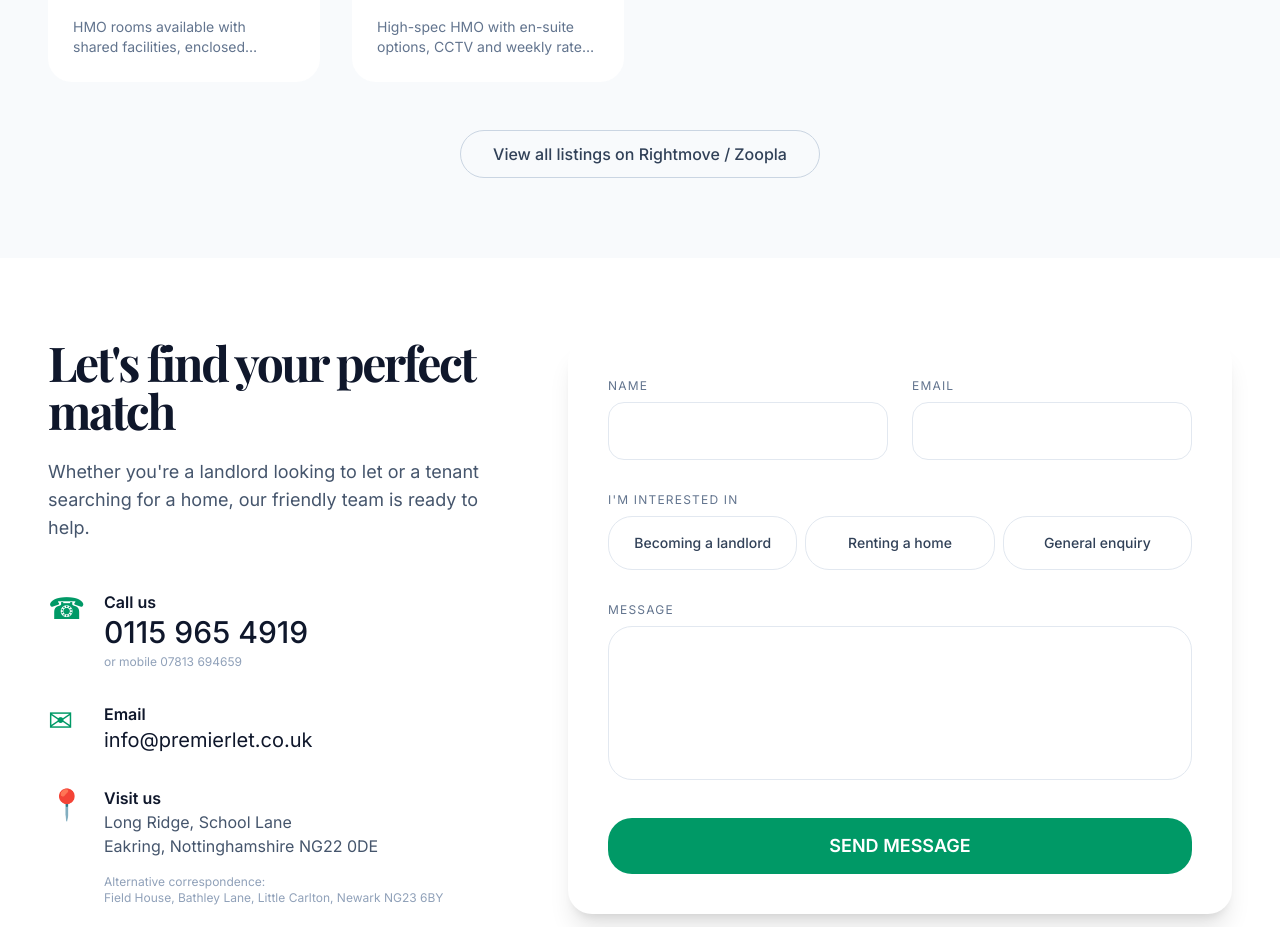
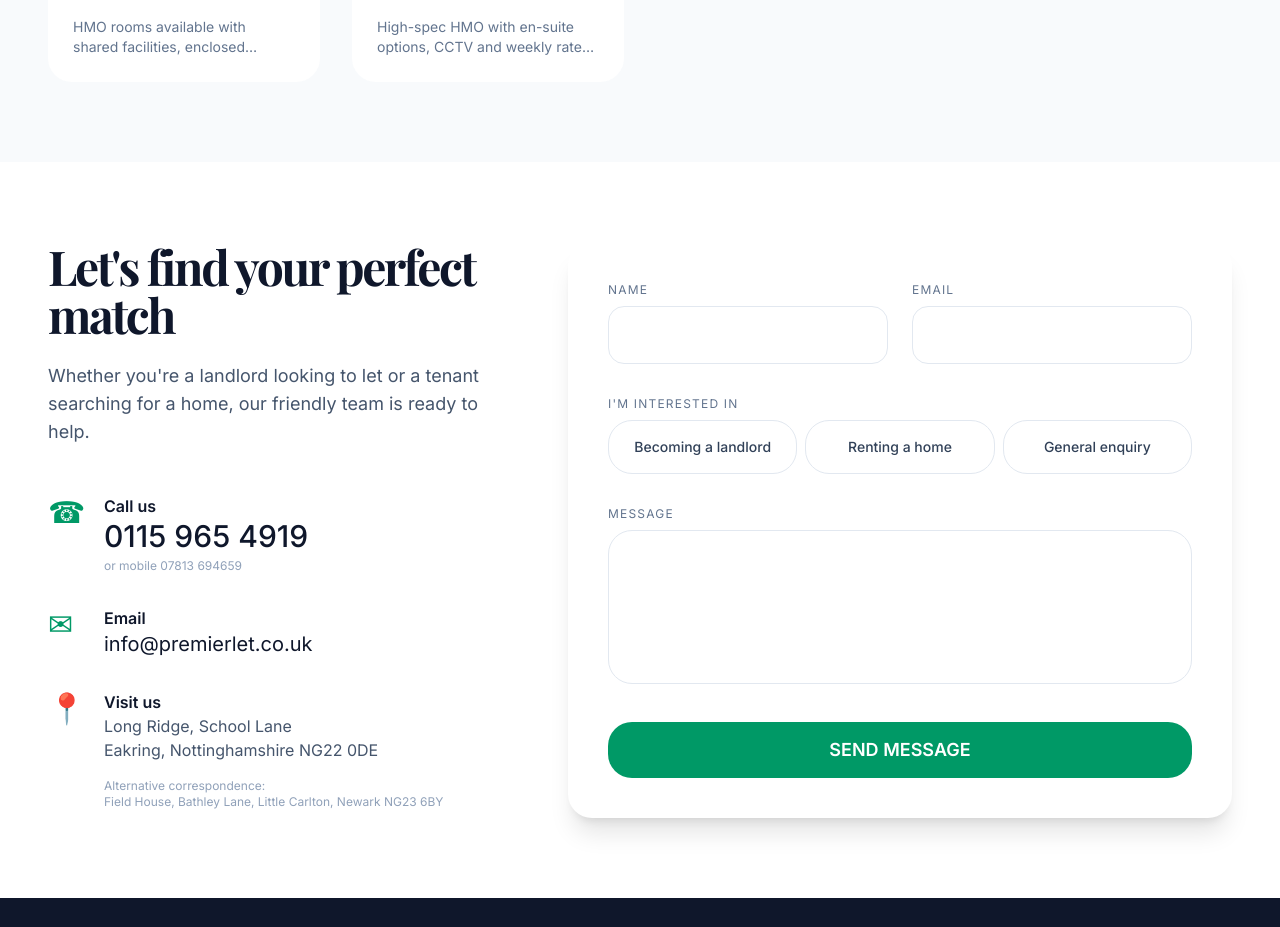
Before and after one commit to jokerai0799/jokerai0799-premierlet-2026-04-03, a Next.js app: page / in a window 1280 px wide. Shown: the part 3240-4167 px from the top of the page. Built offline with nearby package versions, Linux system fonts and the light colour scheme.

Commit message:
Remove external listings button from properties section

```diff
--- a/src/app/page.tsx
+++ b/src/app/page.tsx
@@ -410,14 +410,6 @@ export default function Home() {
             )}
           </div>
 
-          <div className="mt-12 text-center">
-            <button
-              onClick={() => alert('In a real deployment this would link to a full Rightmove/Zoopla feed or dynamic CMS listings.\n\nAll current properties are shown above.')}
-              className="mx-auto flex h-12 items-center gap-x-2 rounded-3xl border border-slate-300 px-8 font-medium text-slate-700 hover:border-emerald-600"
-            >
-              View all listings on Rightmove / Zoopla
-            </button>
-          </div>
         </div>
       </section>
 
```
